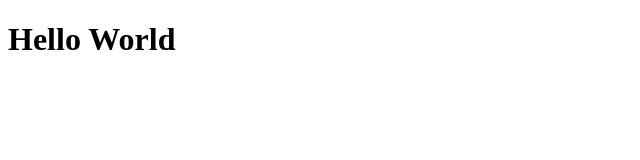
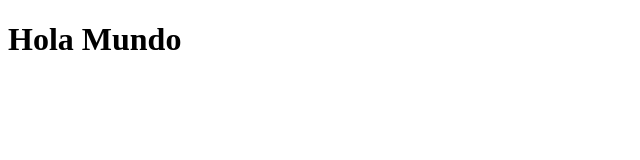
Before and after one commit to marc-reylan-edib/primerosPasos2DAM, a plain HTML site: page index.html in a window 1280 px wide. Shown: the whole page, without its empty margins (0-640 px from the left). Drawn offline with Linux system fonts and the light colour scheme.

Commit message:
Change 'Hello World' to 'Hola Mundo' in index.html

```diff
--- a/index.html
+++ b/index.html
@@ -6,6 +6,6 @@
     <title>Desarrollo en la nube 2 DAM</title>
 </head>
 <body>
-    <h1>Hello World</h1>
+    <h1>Hola Mundo</h1>
 </body>
 </html>
```
